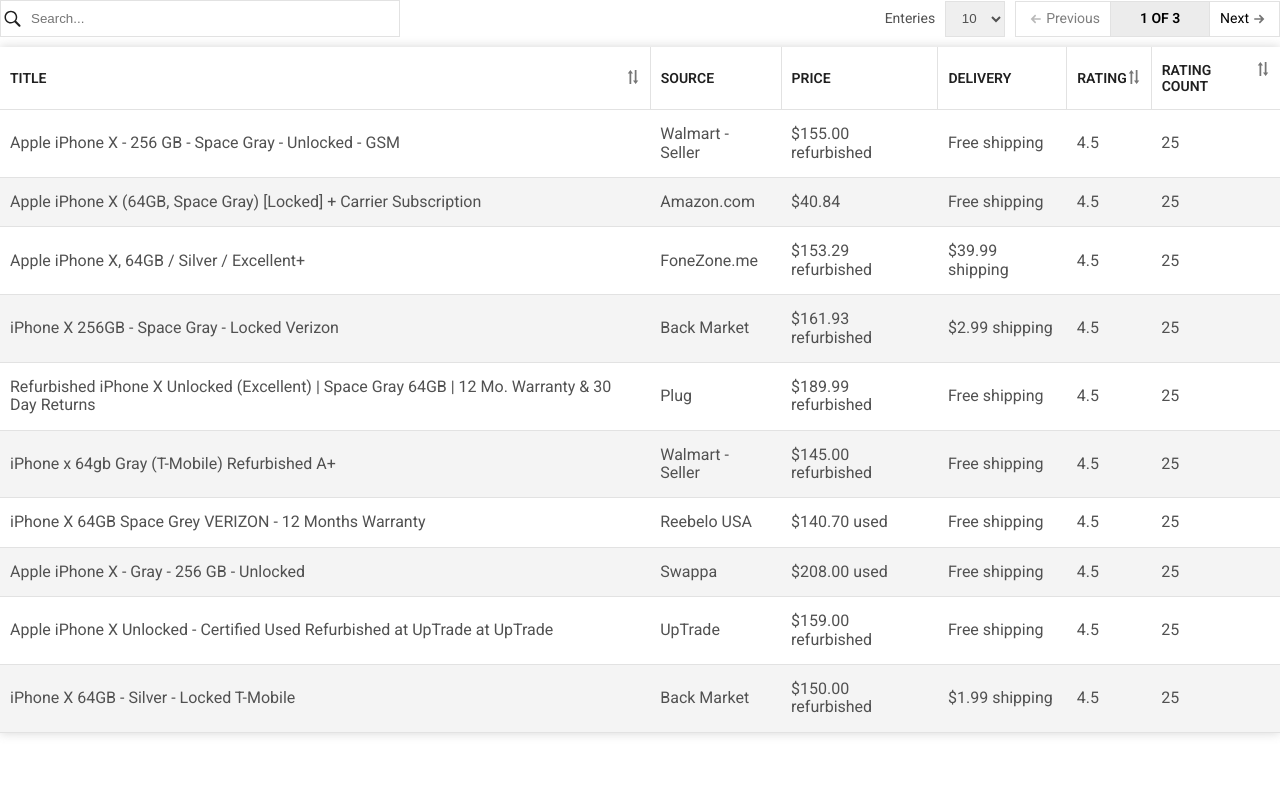
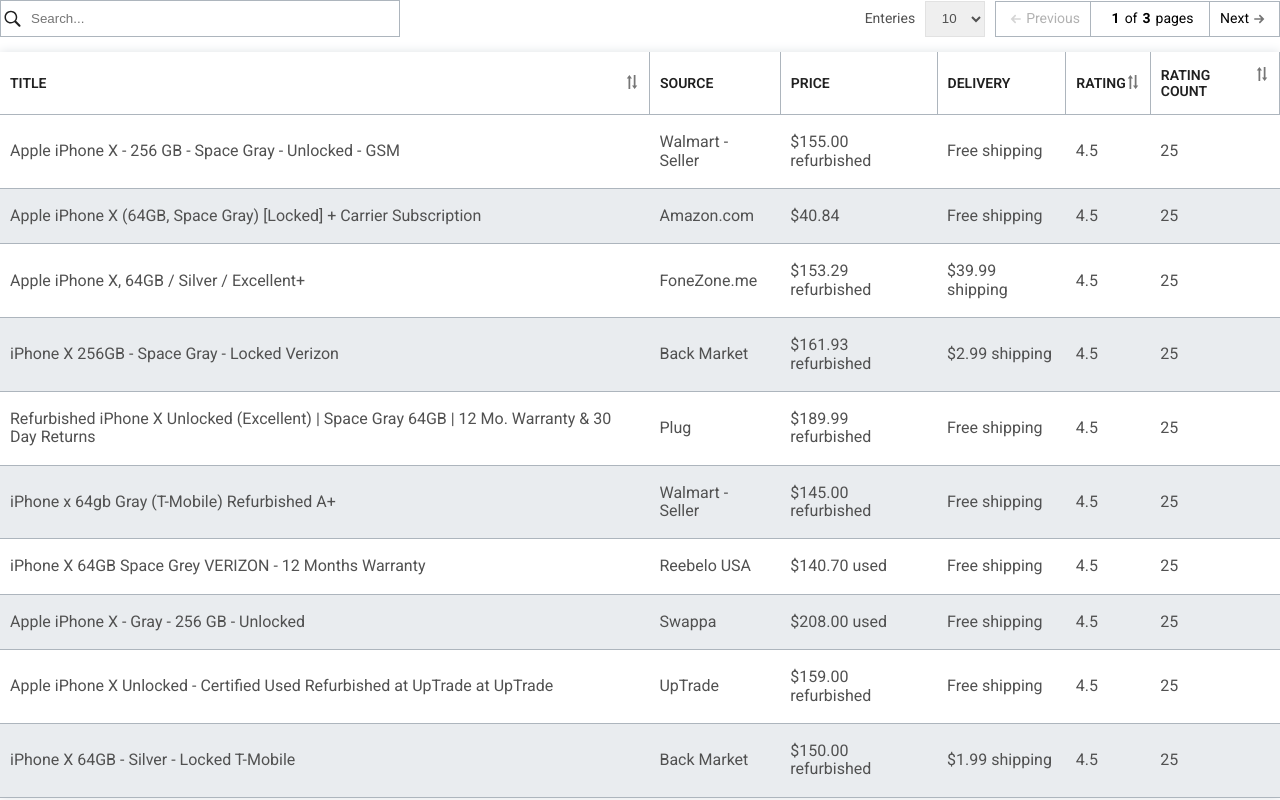
Before and after one commit to webtech-coding/react-data-table, a React app: page / in a window 1280 px wide. Built offline with nearby package versions, Linux system fonts and the light colour scheme; the HTML template or start-up script is replaced by a standard one.

Commit message:
colors corrected

```diff
--- /dev/null
+++ b/src/assets/styles/abstract/_variables.scss
@@ -0,0 +1,7 @@
+$border:#adb5bd;
+$shade:#dee2e6;
+$fontColor:#515151;
+$fontColorDark:#202020;
+$stripe:#e9ecef;
+$outlineFocus:#cccccc;
+$warnColor:#d62828;
--- a/src/assets/styles/components/_datatable.scss
+++ b/src/assets/styles/components/_datatable.scss
@@ -5,8 +5,9 @@
         width: 100%;
         border-collapse: collapse;
         text-align: left;
-        box-shadow: 0 0 10px rgba($color: #767676, $alpha: .3);
-        margin-top: 10px;
+        //box-shadow: 0 0 10px rgba($color: #767676, $alpha: .3);
+        box-shadow: 0 0 10px #dee2e6;
+        margin-top: 15px;
         background-color: #ffffff;
     }
 
@@ -15,23 +16,24 @@
 
         tr{
             text-align: left;
-            border-bottom: 1px solid #e2e2e2;
+            border-bottom: 1px solid #adb5bd;
+            background-color: #ffffff;
 
             th{
                 padding: 15px 10px;
                 color: #202020;
-                border-right: 1px solid #e2e2e2;
+                border-right: 1px solid #adb5bd;
                 font-weight: 600;
                 text-transform: uppercase;
                 font-size: 14px;
 
                 &:first-of-type{
-                    border-radius: 10px 0 0 0;
+                  //  border-radius: 10px 0 0 0;
                 }
 
                 &:last-of-type{
-                    border-radius:  0 10px 0 0;
-                    border-right:none;
+                   // border-radius:  0 10px 0 0;
+                  //  border-right:none;
                 }
 
             }
@@ -68,12 +70,12 @@
 
         tr{
             text-align: left;
-            border-bottom: 1px solid #e2e2e2;
+            border-bottom: 1px solid #adb5bd;
 
         }
 
         td{
-            padding: 15px 10px;
+            padding: 18px 10px;
             color: #515151;
            // border-right: 1px solid #e2e2e2;
         }
@@ -81,7 +83,9 @@
         &--stripe{
             tr{
                 &:nth-of-type(2n){
-                    background-color: #f4f4f4;
+                    //background-color: #f4f4f4;
+                    //background-color: #dee2e6;
+                    background-color: #e9ecef;
                 }
             }
         }
@@ -98,12 +102,17 @@
         display: flex;
         align-items: center;
         input{
-            border: 1px solid #e2e2e2;
+            border: 1px solid #adb5bd;
             padding: 10px;
             width: 400px;
             padding-left: 30px;
-            outline-color: #cccccc;
-            border-radius: 0;
+            outline-color: none;
+            //border-radius: 0;
+            &:focus{
+                border: #adb5bd;
+                outline-color: #adb5bd;
+                outline-style:inset;
+            }
         }
 
         svg{
@@ -140,10 +149,9 @@
 
     &__pagination{
         display: flex;
-        border: 1px solid #e2e2e2;
+        border: 1px solid #adb5bd;
         height: 36px;
         align-items: center;
-
 
 
         &-nav{
@@ -172,7 +180,7 @@
 
             &--disabled{
                 cursor: default;
-                opacity: .5;
+                opacity: .3;
             }
         }
 
@@ -182,14 +190,17 @@
             align-items: center;
             width: 36px;
             justify-content: center;
-            border: 1px solid #e2e2e2;
+            border: 1px solid #adb5bd;
             cursor: pointer;
+
+            strong{
+                padding: 0 5px;
+            }
         }
 
         &-index{
-            width: 100px;
-            font-weight: 600;
-            background-color: #ececec;
+            width: 120px;
+           // background-color: #ececec;
         }
     }
 
--- a/src/assets/styles/main.scss
+++ b/src/assets/styles/main.scss
@@ -1,3 +1,4 @@
+@use './abstract/variables';
 @use './base/reset';
 @use './base/typography';
 
--- a/src/components/dataTable/pagination.tsx
+++ b/src/components/dataTable/pagination.tsx
@@ -5,7 +5,6 @@
 import ArrowIcon from "../../assets/icons/arrowIcon";
 
 const Pagination:FC<PaginationPropsTypes> =({currentPage, visibleNumberOfRows, rows, paginationChange}):ReactElement=>{
-
 
     const getTotalPages =():number=>{
         const rowsPerPage = rows.length / visibleNumberOfRows;
@@ -17,7 +16,7 @@
         return totalPagesOfRows;
     }
 
-    const handlePaginationChnage=(dir:string)=>{
+    const handlePaginationChange=(dir:string)=>{
         const totalPages = getTotalPages();
         if(dir==='prev'){
             if(currentPage===1)return
@@ -30,13 +29,13 @@
 
     return(
         <div className="data-table__pagination">
-            <div className={`data-table__pagination-nav ${currentPage===1 ? 'data-table__pagination-nav--disabled':''}`} onClick={()=>handlePaginationChnage('prev')}>
+            <div className={`data-table__pagination-nav ${currentPage===1 ? 'data-table__pagination-nav--disabled':''}`} onClick={()=>handlePaginationChange('prev')}>
                 <ArrowIcon /> <span>Previous</span>
             </div>
                 <div className="data-table__pagination-page data-table__pagination-index">
-                    {currentPage} OF {getTotalPages()}
+                    <strong>{currentPage}</strong> of <strong>{getTotalPages()}</strong> pages
                 </div>
-            <div className={`data-table__pagination-nav data-table__pagination-nav--reverse ${currentPage===getTotalPages() ? 'data-table__pagination-nav--disabled':''}`} onClick={()=>handlePaginationChnage('next')}>
+            <div className={`data-table__pagination-nav data-table__pagination-nav--reverse ${currentPage===getTotalPages() ? 'data-table__pagination-nav--disabled':''}`} onClick={()=>handlePaginationChange('next')}>
                 Next <ArrowIcon />
             </div>
     </div>
```
